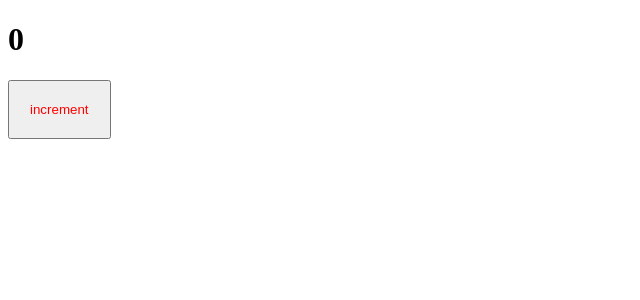
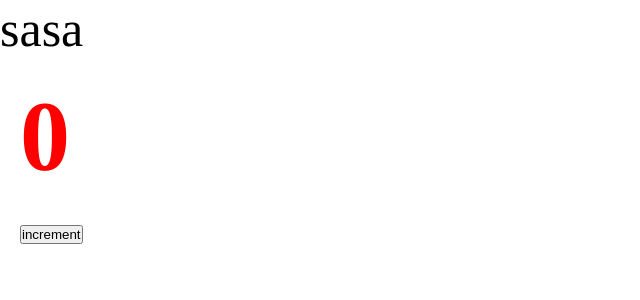
Before and after one commit to sohumelivar/a_store, a React app: page / in a window 1280 px wide. Shown: the top 300 px of the page, without its empty margins (0-640 px from the left). Built offline with nearby package versions, Linux system fonts and the light colour scheme.

Commit message:
added mini_css_plugin, scss modules

```diff
--- a/package.json
+++ b/package.json
@@ -19,6 +19,7 @@
     "@types/webpack-dev-server": "^4.7.2",
     "css-loader": "^6.10.0",
     "html-webpack-plugin": "^5.6.0",
+    "mini-css-extract-plugin": "^2.8.1",
     "sass": "^1.72.0",
     "sass-loader": "^14.1.1",
     "style-loader": "^3.3.4",
--- /dev/null
+++ b/src/App.tsx
@@ -0,0 +1,13 @@
+import { Counter } from "./components/Counter";
+import "./index.scss";
+
+const App = () => {
+    return (
+        <div className="app">
+            sasa
+            <Counter />
+        </div>
+    )
+}
+
+export default App;
--- /dev/null
+++ b/src/components/Counter.module.scss
@@ -0,0 +1,4 @@
+.btn {
+    padding: 20px;
+    color: red;
+}
--- a/src/components/Counter.scss
+++ /dev/null
@@ -1,4 +0,0 @@
-button {
-    padding: 20px;
-    color: red;
-}
--- a/src/components/Counter.tsx
+++ b/src/components/Counter.tsx
@@ -1,5 +1,5 @@
 import { useState } from "react";
-import "./Counter.scss";
+import classes from "./Counter.module.scss";
 
 export const Counter = () => {
     const [count, setCount] = useState(0);
@@ -9,7 +9,7 @@
     }
 
     return (
-        <div>
+        <div className={classes.btn}>
             <h1>{count}</h1>
             <button onClick={increment}>increment</button>
         </div>
--- /dev/null
+++ b/src/index.scss
@@ -0,0 +1,9 @@
+* {
+    margin: 0;
+    padding: 0;
+    box-sizing: border-box;
+}
+
+.app {
+    font-size: 50px;
+}
--- a/src/index.tsx
+++ b/src/index.tsx
@@ -1,9 +1,6 @@
-import { render } from 'react-dom';
-import { Counter } from './components/Counter';
+import { createRoot } from 'react-dom/client';
+import App from './App';
 
-render(
-    <div>
-        <Counter/>
-    </div>,
-    document.getElementById('root')
-)
+const container = document.getElementById('root');
+const root = createRoot(container);
+root.render(<App/>);
```
Also changed, not shown: src/global.d.ts (added, +7 -0 lines), 9 other files (tests, documents, lock files or other folders).
